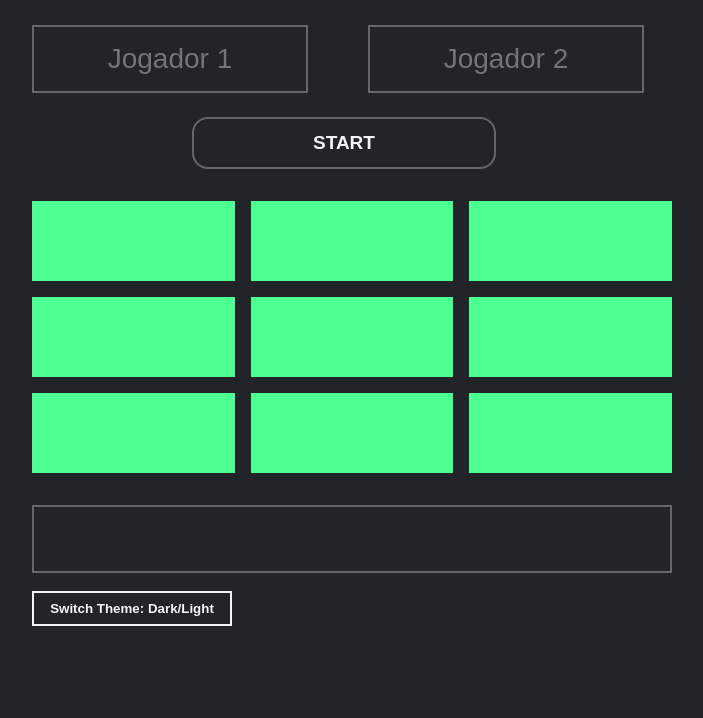
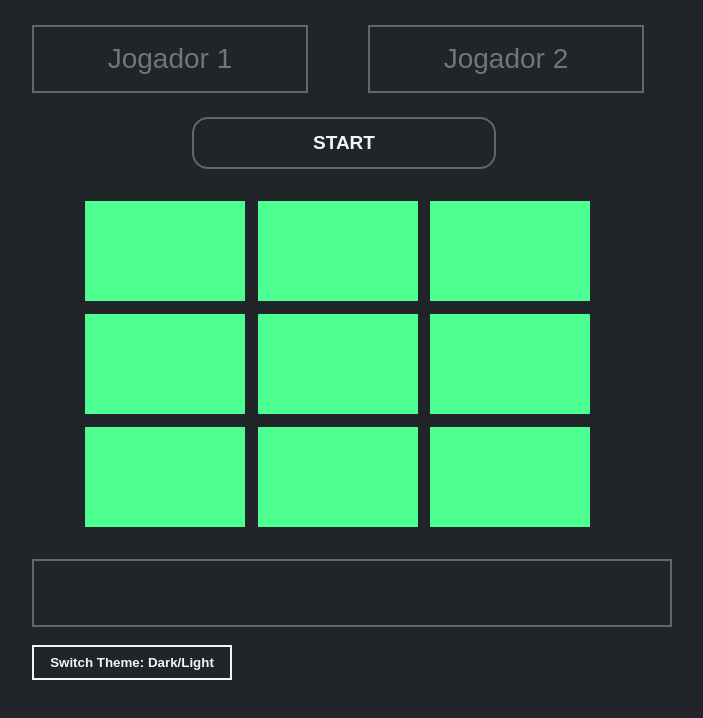
Before and after one commit to Diego-Souza-Albuquerque/JOGO-DA-VELHA, a plain HTML site: page jogo.html in a window 1280 px wide. Shown: the part 124-842 px from the top of the page, without its empty margins (288-991 px from the left). Before the commit the page ends 800 px from the top, so only its background shows below. Drawn offline with Linux system fonts and the light colour scheme.

Commit message:
Update style.css

```diff
--- a/style.css
+++ b/style.css
@@ -95,11 +95,10 @@ button {
 
 #keys {
   display: grid;
-  grid-template-columns: repeat(3, 1fr);
-  grid-template-rows: 80px 80px 80px;
-  height: auto;
-  gap: 1rem;
-  margin: 2rem 0;
+  grid-template-columns: repeat(3, 10rem);
+  grid-template-rows: 100px 100px 100px;
+  gap: .8rem;
+  margin: 2rem 3.3rem 2rem;
 }
 
 #keys button {
@@ -107,7 +106,7 @@ button {
   cursor: pointer;
   font-size: 1.5rem;
   padding: 1rem;
-  font-size: 40px;
+  font-size: 60px;
 }
 
 #keys button:hover {
```
